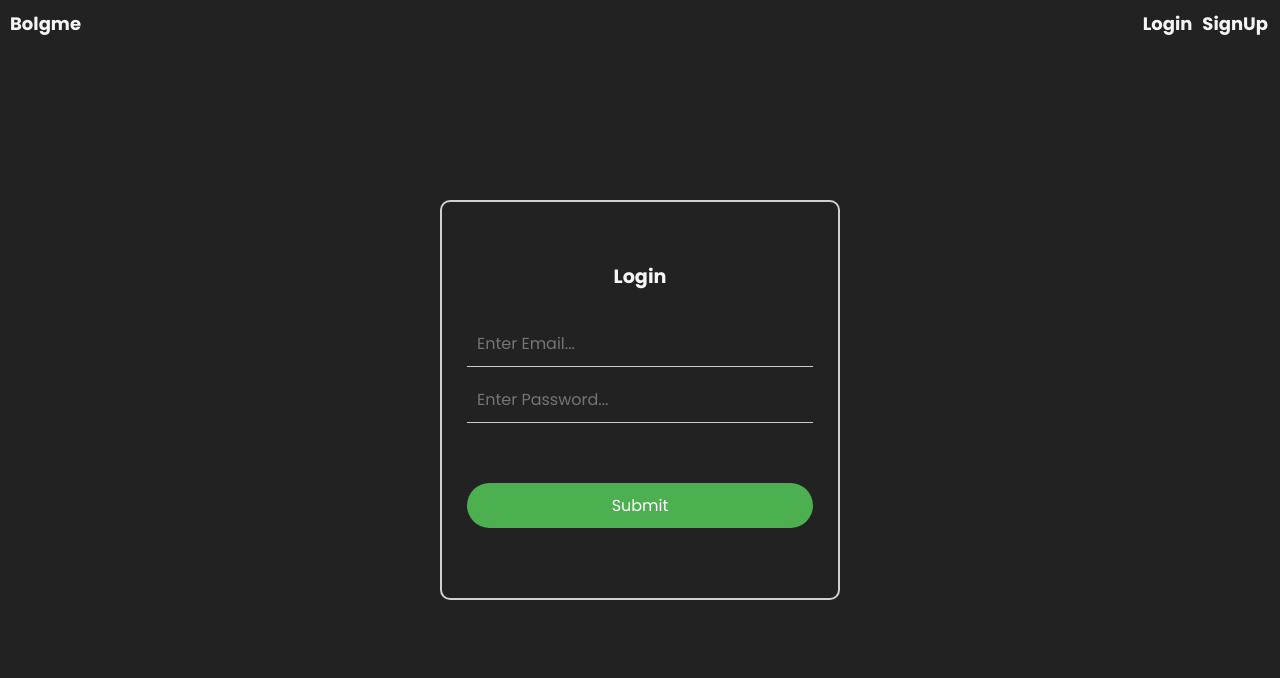
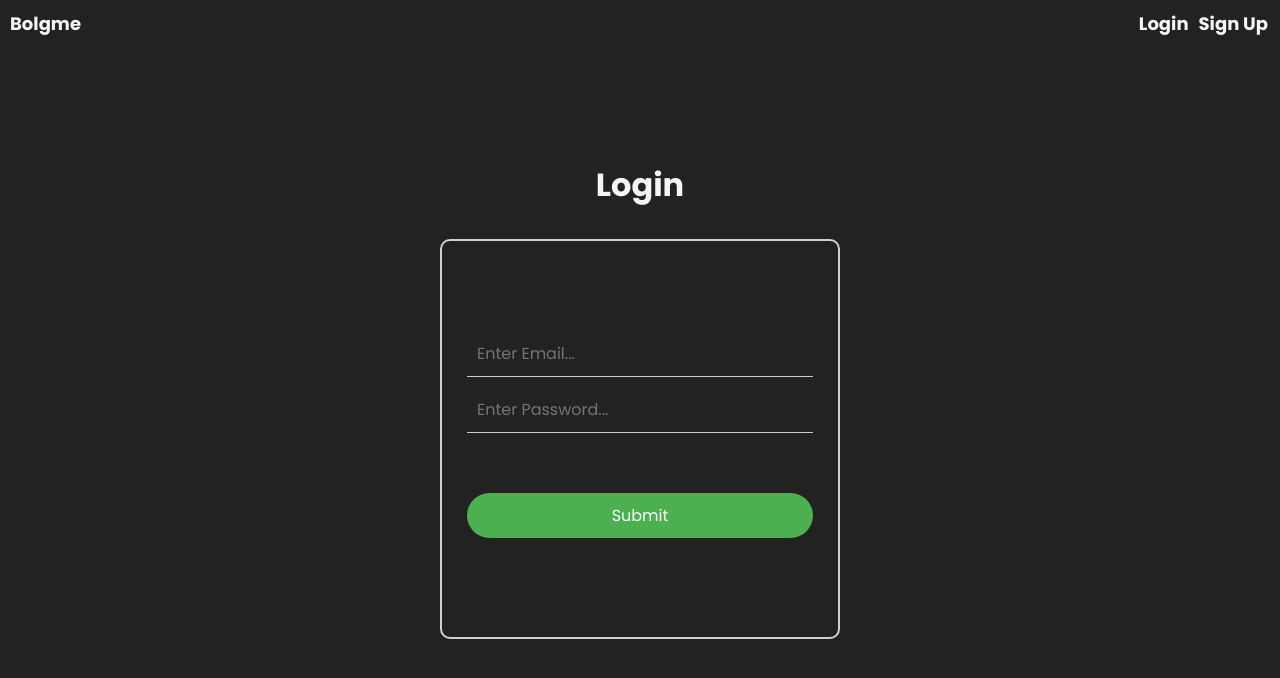
Before and after one commit to sayanbose-0000/Codes, a React (Vite) app in the folder web/project/bolgme/frontend/: page /login in a window 1280 px wide. Shown: the top 678 px of the page. Built offline with nearby package versions, Linux system fonts and the light colour scheme.

Commit message:
added stuffs

```diff
--- a/web/project/bolgme/frontend/src/Login.jsx
+++ b/web/project/bolgme/frontend/src/Login.jsx
@@ -4,8 +4,8 @@ const Login = () => {
   return (
     <>
       <div className="containregister">
+        <h1>Login</h1>
         <form action="" className='loginandsignup'>
-          <p>Login</p>
           <input type="email" placeholder='Enter Email...' />
           <input type="password" name="" id="" placeholder='Enter Password...' />
           <button>Submit</button>
--- a/web/project/bolgme/frontend/src/Navbar.jsx
+++ b/web/project/bolgme/frontend/src/Navbar.jsx
@@ -7,7 +7,7 @@ const Navbar = () => {
       <Link to="/">Bolgme</Link>
       <div className="register">
         <Link to="/login">Login</Link>
-        <Link to="/signup">SignUp</Link>
+        <Link to="/signup">Sign Up</Link>
       </div>
     </nav>
   );
--- a/web/project/bolgme/frontend/src/SignUp.jsx
+++ b/web/project/bolgme/frontend/src/SignUp.jsx
@@ -2,8 +2,8 @@ const SignUp = () => {
   return (
     <>
       <div className="containregister">
+        <h1>Sign Up</h1>
         <form action="" className='loginandsignup'>
-          <p>Register</p>
           <input type="email" placeholder='Enter E mail...' />
           <input type="text" placeholder='Enter Username...' />
           <input type="password" name="" id="" placeholder='Enter Password...' />
--- a/web/project/bolgme/frontend/src/styles/LoginInAndSignUp.css
+++ b/web/project/bolgme/frontend/src/styles/LoginInAndSignUp.css
@@ -1,5 +1,6 @@
 .containregister {
     display: flex;
+    flex-direction: column;
     justify-content: center;
     align-items: center;
     height: 100vh;
@@ -17,11 +18,8 @@
     border-radius: 10px;
 }
 
-.containregister p {
-    width: 100%;
+.containregister h1 {
     text-align: center;
-    font-size: larger;
-    font-weight: bolder;
     margin-bottom: 30px;
 }
 
```
